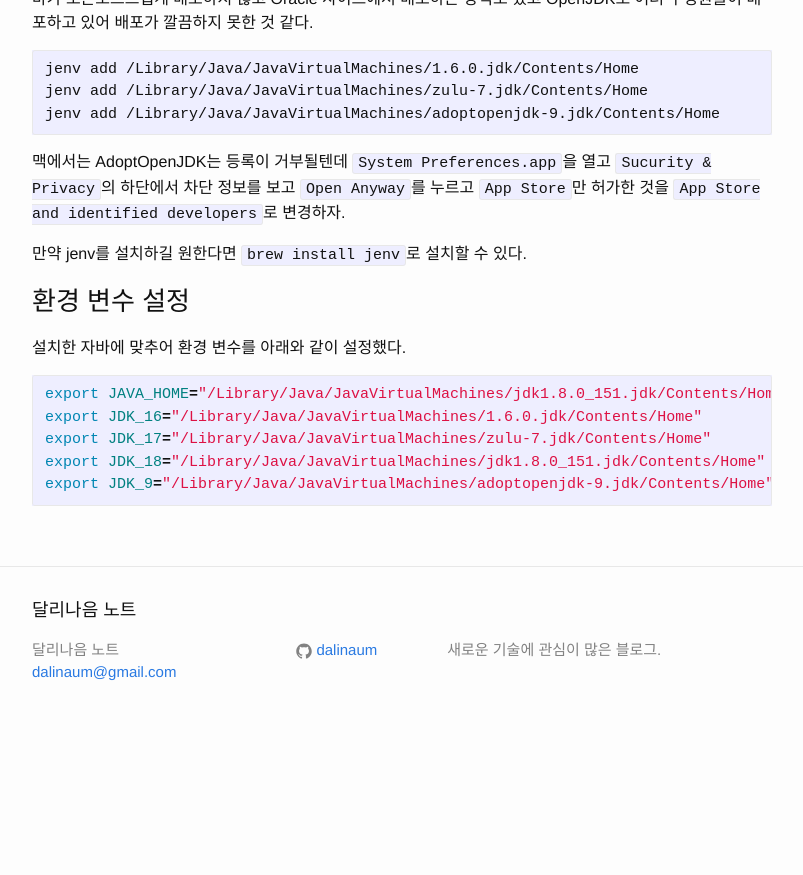
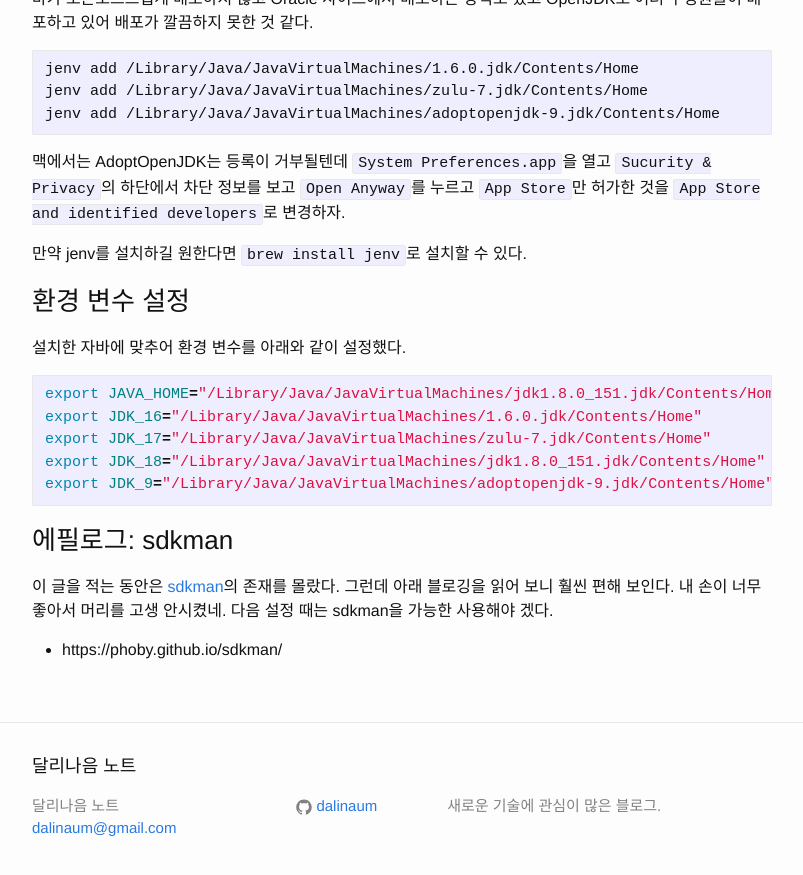
Before and after one commit to dalinaum/dalinaum.github.io, a Jekyll site: the page built from _posts/2020-05-20-multiple-jdks.markdown, in a window 1280 px wide and 900 px high, scrolled down 935 px. Shown: the top 875 px of the window, without its empty margins (238-1041 px from the left). Built offline with Jekyll 4.4.1, drawn with Linux system fonts in a browser that asks for light colours; before the commit the page ends 1679 px from its top, so only the background shows below that.

Commit message:
sdkman 섹션 업데이트

````diff
--- a/_posts/2020-05-20-multiple-jdks.markdown
+++ b/_posts/2020-05-20-multiple-jdks.markdown
@@ -55,3 +55,9 @@
 export JDK_18="/Library/Java/JavaVirtualMachines/jdk1.8.0_151.jdk/Contents/Home"
 export JDK_9="/Library/Java/JavaVirtualMachines/adoptopenjdk-9.jdk/Contents/Home"
 ```
+
+### 에필로그: sdkman
+
+이 글을 적는 동안은 [sdkman](https://sdkman.io/)의 존재를 몰랐다. 그런데 아래 블로깅을 읽어 보니 훨씬 편해 보인다. 내 손이 너무 좋아서 머리를 고생 안시켰네. 다음 설정 때는 sdkman을 가능한 사용해야 겠다.
+
+ - https://phoby.github.io/sdkman/
````
